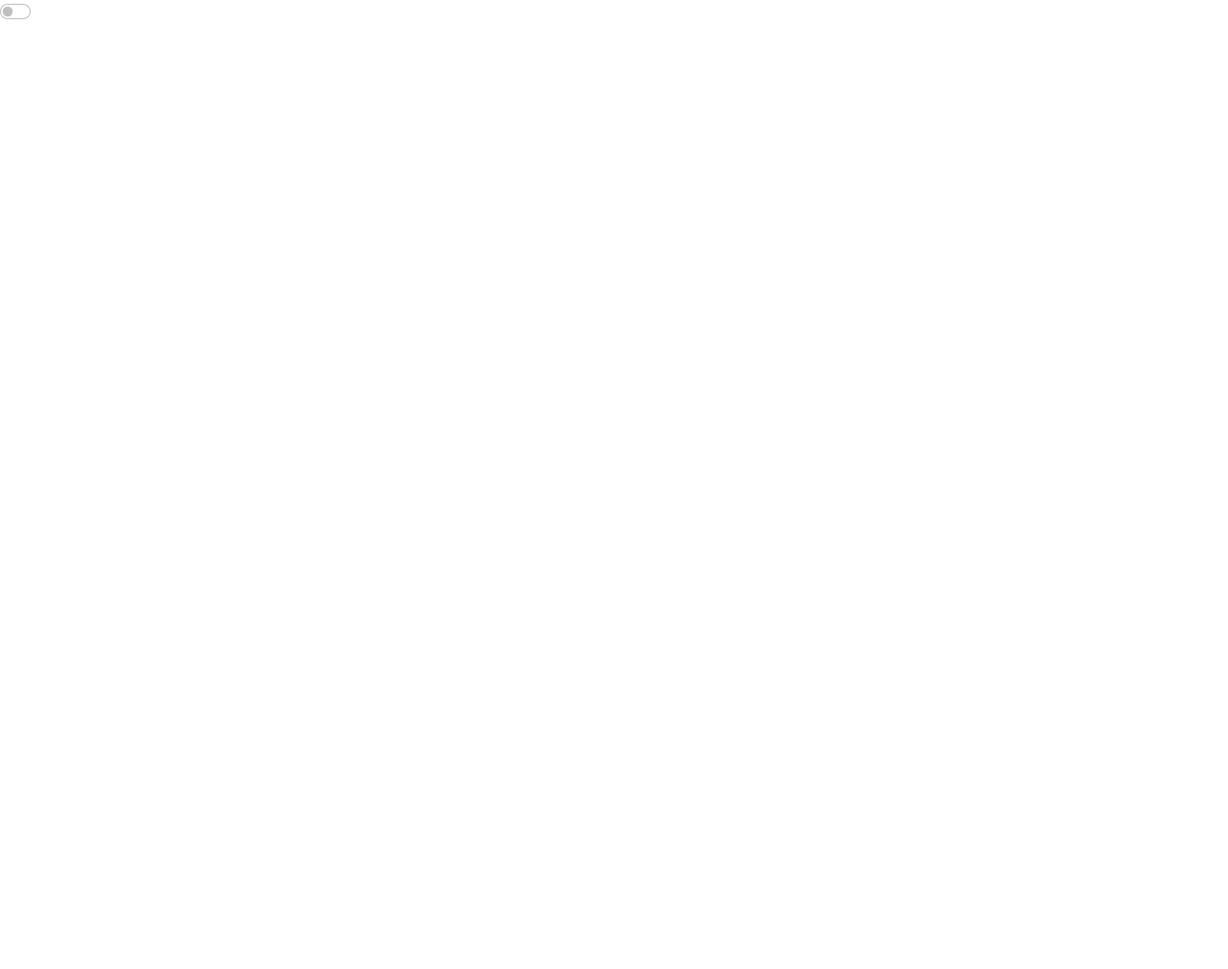
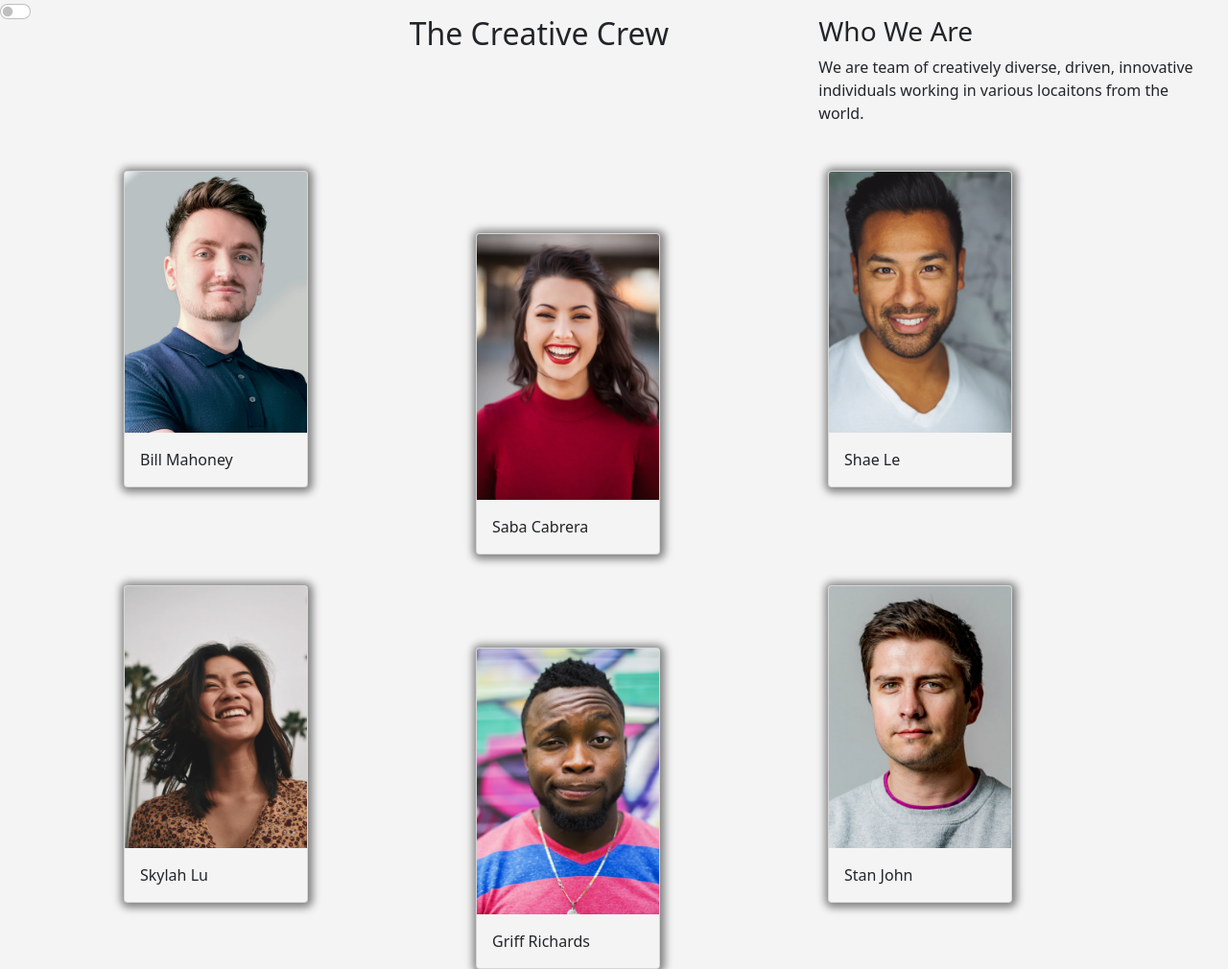
Before and after one commit to MustafaAltas/HTML_CSS_JS_Team_Members, a plain HTML site: page index.html in a window 1280 px wide. Shown: the whole page at 96% size. Before the commit the page ends 800 px from the top, so only its background shows below. Drawn offline with nearby package versions, Linux system fonts and the light colour scheme.

Commit message:
template hazırlandı js dosyası son haline getirildi.

```diff
--- a/index.html
+++ b/index.html
@@ -5,6 +5,7 @@
     <meta http-equiv="X-UA-Compatible" content="IE=edge" />
     <meta name="viewport" content="width=device-width, initial-scale=1.0" />
     <title>Team Members</title>
+    <link rel="stylesheet" href="./scss/main.css" />
     <link
       href="https://cdn.jsdelivr.net/npm/bootstrap@5.1.3/dist/css/bootstrap.min.css"
       rel="stylesheet"
@@ -13,6 +14,7 @@
     />
   </head>
   <body>
+    <header class="header">
       <div class="form-check form-switch">
         <input
           class="form-check-input"
@@ -21,6 +23,80 @@
           id="flexSwitchCheckDefault"
         />
       </div>
+      <div class="title">
+        <h2>The Creative Crew</h2>
+      </div>
+      <div class="info">
+        <h3>Who We Are</h3>
+        <p>
+          We are team of creatively diverse, driven, innovative individuals
+          working in various locaitons from the world.
+        </p>
+      </div>
+    </header>
+    <main class="container">
+      <div class="container-1">
+        <div class="card kart" style="width: 12rem">
+          <img src="./img/photo1.png" class="card-img-top" alt="..." />
+          <div class="card-body">
+            <p class="card-text">
+                Bill Mahoney
+            </p>
+          </div>
+        </div>
+      </div>
+      <div class="container-2">
+        <div class="card kart" style="width: 12rem">
+          <img src="./img/photo2.png" class="card-img-top" alt="..." />
+          <div class="card-body">
+            <p class="card-text">
+              Saba Cabrera
+            </p>
+          </div>
+        </div>
+      </div>
+      <div class="container-1">
+        <div class="card kart" style="width: 12rem">
+          <img src="./img/photo3.png" class="card-img-top" alt="..." />
+          <div class="card-body">
+            <p class="card-text">
+              Shae Le
+            </p>
+          </div>
+        </div>
+      </div>
+      <div class="container-1">
+        <div class="card kart" style="width: 12rem">
+          <img src="./img/photo4.png" class="card-img-top" alt="..." />
+          <div class="card-body">
+            <p class="card-text">
+              Skylah Lu
+            </p>
+          </div>
+        </div>
+      </div>
+      <div class="container-2">
+        <div class="card kart" style="width: 12rem">
+          <img src="./img/photo5.png" class="card-img-top" alt="..." />
+          <div class="card-body">
+            <p class="card-text">
+              Griff Richards
+            </p>
+          </div>
+        </div>
+      </div>
+      <div class="container-1">
+        <div class="card kart" style="width: 12rem">
+          <img src="./img/photo6.png" class="card-img-top" alt="..." />
+          <div class="card-body">
+            <p class="card-text">
+              Stan John
+            </p>
+          </div>
+        </div>
+      </div>
+
+    </main>
     <script
       src="https://cdn.jsdelivr.net/npm/bootstrap@5.1.3/dist/js/bootstrap.bundle.min.js"
       integrity="sha384-ka7Sk0Gln4gmtz2MlQnikT1wXgYsOg+OMhuP+IlRH9sENBO0LRn5q+8nbTov4+1p"
--- a/index.js
+++ b/index.js
@@ -1,13 +1,27 @@
-window.addEventListener("load" ,() => {
-    let düğme = document.getElementById("flexSwitchCheckDefault");
+window.addEventListener("load", () => {
+  document.querySelectorAll(".kart").forEach((e) => {
+    e.style.backgroundColor = "#f4f4f4";
+  });
+  document.querySelector("body").style.backgroundColor = "#f4f4f4";
+  let düğme = document.getElementById("flexSwitchCheckDefault");
 
-    düğme.addEventListener("click",(e) => {
-        console.log(e.target.value);
-        e.target.toggleAttribute("checked");
-        if (düğme.hasAttribute("checked")) {
-            document.querySelector("body").style.backgroundColor="black";
-        }else {
-            document.querySelector("body").style.backgroundColor="white";
-        }
-    })
-})
+  düğme.addEventListener("click", (e) => {
+    console.log(e.target.value);
+    e.target.toggleAttribute("checked");
+    if (düğme.hasAttribute("checked")) {
+      document.querySelector("body").style.backgroundColor = "#131414";
+      document.querySelector("body").style.color = "white";
+      document.querySelectorAll(".kart").forEach((e) => {
+        e.style.Color = "white";
+        e.style.backgroundColor = "#131414";
+      });
+    } else {
+      document.querySelector("body").style.backgroundColor = "#f4f4f4";
+      document.querySelector("body").style.color = "black";
+      document.querySelectorAll(".kart").forEach((e) => {
+        e.style.Color = "black";
+        e.style.backgroundColor = "#f4f4f4";
+      });
+    }
+  });
+});
--- /dev/null
+++ b/scss/_header.scss
@@ -0,0 +1,12 @@
+.header {
+    display: grid;
+    grid-template-columns: 1fr 1fr 1fr;
+    .title {
+        padding-top: 1rem;
+    }
+    .info {
+        padding-top: 1rem;
+        padding-right: 1rem;
+
+    }
+}
--- /dev/null
+++ b/scss/_reset.scss
@@ -0,0 +1,10 @@
+* {
+    margin: 0px;
+    padding: 0px;
+    box-sizing: border-box;
+
+}
+
+body {
+    background-color: #f4f4f4;
+}
--- a/scss/main.scss
+++ b/scss/main.scss
@@ -0,0 +1,41 @@
+@import "./header";
+@import "./reset";
+
+.container {
+    width: 50rem;
+    display: grid;
+    grid-template-columns: 1fr 1fr 1fr;
+    grid-template-rows: 1fr 1fr;
+    display: flex;
+    flex-wrap: wrap;
+    justify-content: space-evenly;
+    gap: 2rem;
+    margin: auto;
+    padding-left: 10rem;
+    margin-top: 2rem;
+    img {
+        // box-shadow: 5px 5px 5px grey;
+        // border-radius: 16px;
+    }
+
+}
+.kart {
+    background-color: blue;
+    box-shadow: 1px 1px 8px 4px grey;
+}
+
+.container-1 {
+    width: 18rem;
+    height: 25rem;
+    border-radius: 16px;
+    border: none;
+
+}
+.container-2 {
+    width: 18rem;
+    height: 25rem;
+    border-radius: 20px;
+
+    display: flex;
+    align-items: flex-end;
+}
```
Also changed, not shown: img/photo1.png (added), img/photo2.png (added), img/photo3.png (added), img/photo4.png (added), img/photo5.png (added), img/photo6.png (added), scss/main.css, 1 other file. Lines whose indentation alone changed are shown as unchanged.
